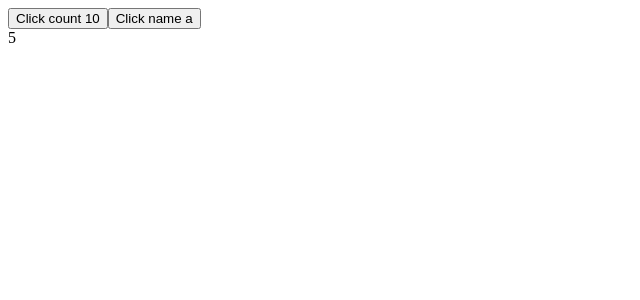
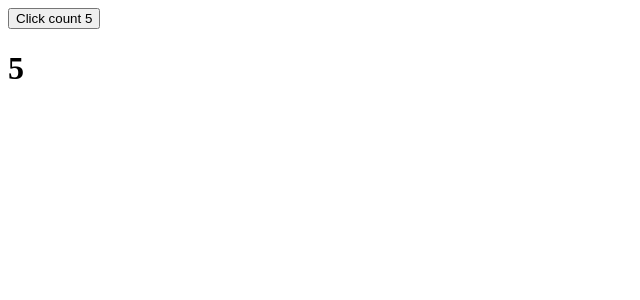
Before and after one commit to destinytaoer/Learning, a React (Create React App) app in the folder React/demo/: page / in a window 1280 px wide. Shown: the top 300 px of the page, without its empty margins (0-640 px from the left). Built offline with nearby package versions, Linux system fonts and the light colour scheme.

Commit message:
[React] hooks 自定义 hooks

```diff
--- /dev/null
+++ b/React/demo/src/hooks/customHooks.js
@@ -0,0 +1,35 @@
+import React, { PureComponent, useState, useEffect, useRef } from "react";
+
+function Foo(props) {
+  return <h1>{props.count}</h1>
+}
+
+function useCount(defaultCount) {
+  const [count, setCount] = useState(0);
+
+  const it = useRef();
+
+  useEffect(() => {
+    it.current = setInterval(() => {
+      setCount(count => count + 1);
+    }, 1000);
+  }, []);
+  useEffect(() => {
+    if (count >= 5) {
+      clearInterval(it.current);
+    }
+  })
+
+  return [count, setCount]
+}
+
+export default function App() {
+  const [count, setCount] = useCount(0)
+
+  return (
+    <div>
+      <button onClick={() => setCount(count + 1)}>Click count {count}</button>
+      <Foo count={count}/>
+    </div>
+  )
+}
--- a/React/demo/src/index.js
+++ b/React/demo/src/index.js
@@ -4,7 +4,8 @@ import { render } from 'react-dom';
 // import App from './hooks/useEffect.js';
 // import App from './hooks/useContext';
 // import App from './hooks/useMemo';
-import App from './hooks/useRef';
+// import App from './hooks/useRef';
+import App from './hooks/customHooks';
 
 
 render(<App></App>, window.root)
```
